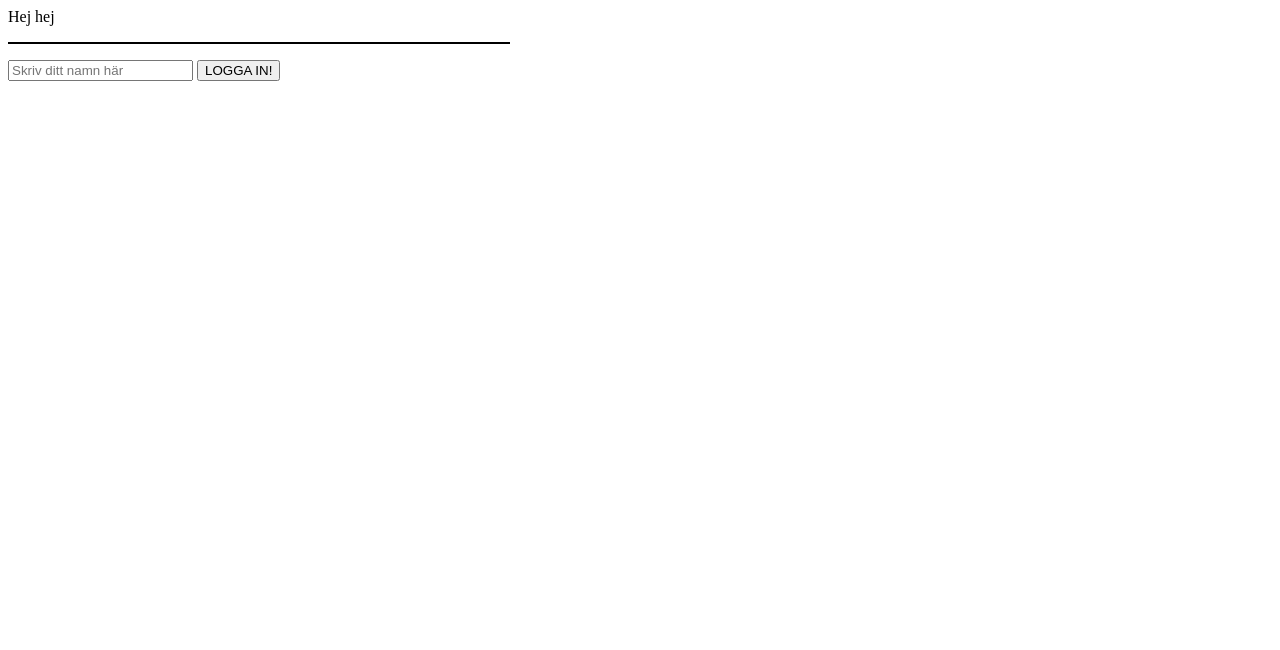
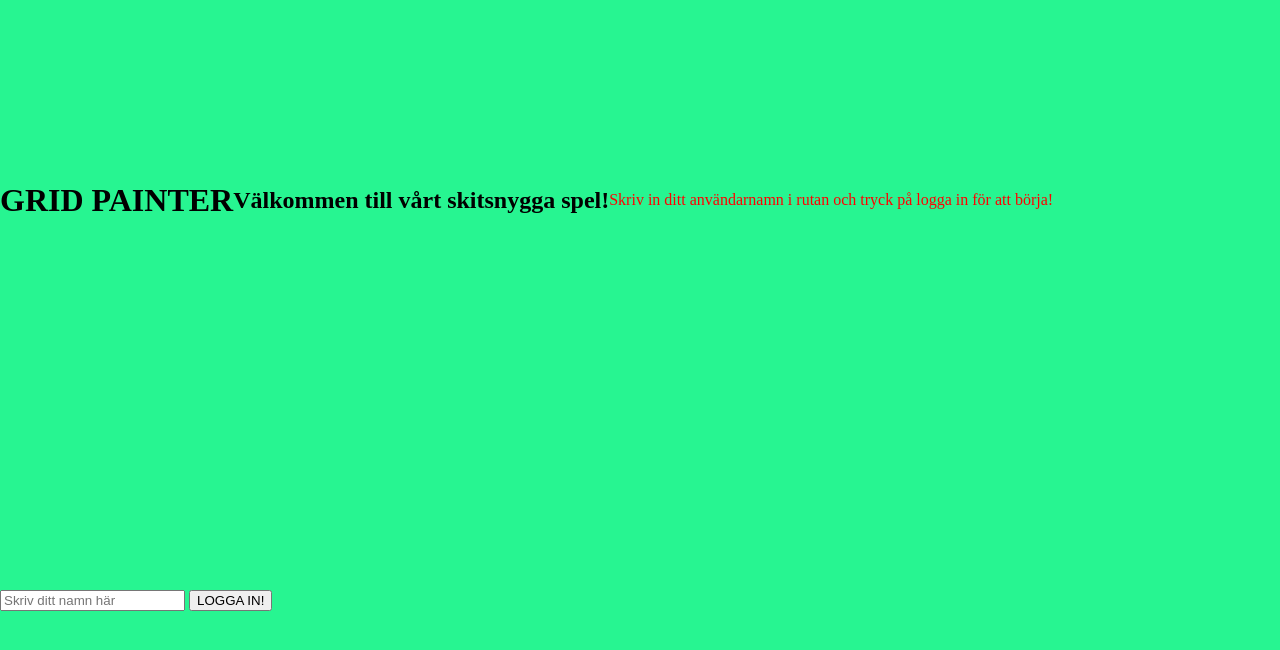
Before and after one commit to MariaLBovin/gridpainter_3, a website: page frontend/index.html in a window 1280 px wide. Drawn offline with Linux system fonts and the light colour scheme.

Commit message:
end of day push

```diff
--- a/frontend/index.html
+++ b/frontend/index.html
@@ -11,7 +11,14 @@
   </head>
   <body>
     <div class="contentContainer">
-      <div class="welcomeWrapper"<p>Hej hej</p></div>
+      <div class="welcomeWrapper">
+        <h1>GRID PAINTER</h1>
+        <h2>Välkommen till vårt skitsnygga spel!</h2>
+        <p>
+          Skriv in ditt användarnamn i rutan och tryck på logga in för att
+          börja!
+        </p>
+      </div>
       <div class="loginForm">
         <form>
           <input id="inputName" type="text" placeholder="Skriv ditt namn här" />
--- /dev/null
+++ b/frontend/main.scss
@@ -0,0 +1,28 @@
+$main-color1: #27f591;
+$main-color2: #1be7fa;
+$main-color3: #FCE38A;
+$main-color4: #F38181;
+
+body {
+  margin: 0;
+  max-width: 100%;
+  max-width: 100%;
+  background-color: $main-color1;
+}
+
+.contentContainer {
+  max-width: 100vw;
+  max-height: 100vh;
+}
+
+.loginForm, .welcomeWrapper{
+  align-items: center;
+  text-align: center;
+  display: flex;
+  min-height: 50vh;
+  max-width: 100%;
+}
+
+p {
+  color: red;
+}
```
Also changed, not shown: frontend/main.css, 1 other file.
